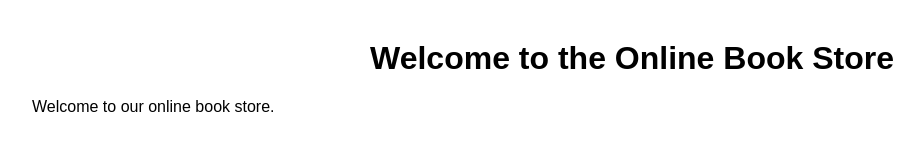
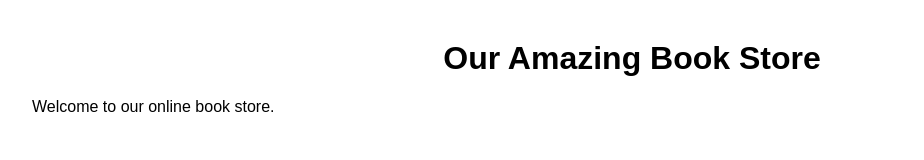
Before and after one commit to lahari635/team-version-control-project, a plain HTML site: page index.html in a window 1280 px wide. Shown: the whole page, without its empty margins (8-932 px from the left). Drawn offline with Linux system fonts and the light colour scheme.

Commit message:
Change heading on conflict branch

```diff
--- a/index.html
+++ b/index.html
@@ -5,7 +5,7 @@
     <link rel="stylesheet" href="style.css">
 </head>
 <body>
-    <h1>Welcome to the Online Book Store</h1>
+    <h1>Our Amazing Book Store</h1>
     <p>Welcome to our online book store.</p>
 </body>
 </html>
```
